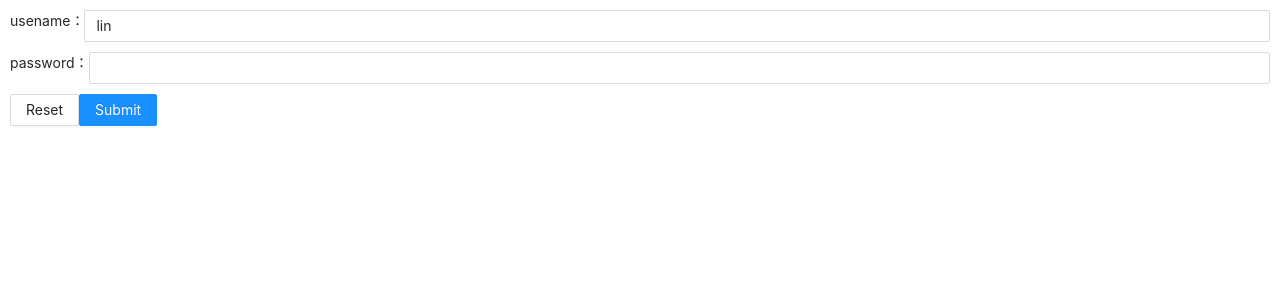
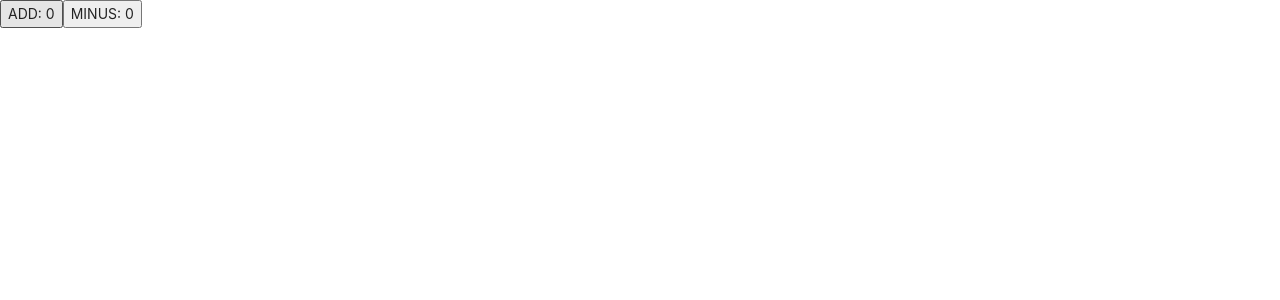
Before and after one commit to Issho-lin/react-study, a React (Create React App) app: page /redux in a window 1280 px wide. Shown: the top 300 px of the page. Built offline with nearby package versions, Linux system fonts and the light colour scheme; the HTML template or start-up script is replaced by a standard one.

Commit message:
init redux

```diff
--- a/package.json
+++ b/package.json
@@ -12,7 +12,9 @@
     "babel-plugin-import": "^1.13.3",
     "react": "^17.0.2",
     "react-dom": "^17.0.2",
+    "react-router-dom": "^5.2.1",
     "react-scripts": "4.0.3",
+    "redux": "^4.1.1",
     "web-vitals": "^1.0.1"
   },
   "scripts": {
--- a/src/App.css
+++ /dev/null
@@ -1 +0,0 @@
-@import '~antd/dist/antd.css';
--- a/src/App.js
+++ b/src/App.js
@@ -1,10 +1,14 @@
 import FormPage from '@/views/formPage'
-// import './App.css'
+import ReduxPage from '@/views/reduxPage';
+import { BrowserRouter, Route } from 'react-router-dom'
 
 function App() {
   return (
     <div className="App">
-      <FormPage/>
+      <BrowserRouter>
+        <Route path="/form" component={FormPage}/>
+        <Route path="/redux" component={ReduxPage}/>
+      </BrowserRouter>
     </div>
   );
 }
--- /dev/null
+++ b/src/store/index.js
@@ -0,0 +1,7 @@
+// import { createStore } from 'redux'
+import { createStore } from './myRedux'
+import reducer from './reducer'
+
+const store = createStore(reducer)
+
+export default store
--- /dev/null
+++ b/src/store/myRedux/createStore.js
@@ -0,0 +1,16 @@
+export default function createStore(reducer) {
+    let state = reducer(undefined, {type: 'xxxxxxx'})
+    let callbacks = []
+    return {
+        getState: () => {
+            return state
+        },
+        dispatch: (action) => {
+            state = reducer(state, action)
+            callbacks.forEach(cb => cb())
+        },
+        subscribe: (cb) => {
+            callbacks.push(cb)
+        }
+    }
+}
--- /dev/null
+++ b/src/store/myRedux/index.js
@@ -0,0 +1 @@
+export { default as createStore } from './createStore'
--- /dev/null
+++ b/src/store/reducer.js
@@ -0,0 +1,12 @@
+const countReducer = (state = 0, action) => {
+    switch (action.type) {
+        case 'ADD':
+            return state + 1
+        case 'MINUS':
+            return state - 1
+        default:
+            return state
+    }
+}
+
+export default countReducer
--- a/src/views/formPage.jsx
+++ b/src/views/formPage.jsx
@@ -1,7 +1,8 @@
 // import { Input, Button } from 'antd'
 // import { useCallback, useEffect } from 'react'
 // // import Form from '@/components/myForm'
-// import Form from '@/components/myRcForm'
+// // import Form from '@/components/myRcForm'
+// import Form from '@/components/RcFieldForm'
 
 // const FormPage = () => {
 //     const [form] = Form.useForm()
--- /dev/null
+++ b/src/views/reduxPage.jsx
@@ -0,0 +1,19 @@
+import React, { useEffect, useReducer } from 'react'
+import store from '@/store'
+
+const ReduxPage = () => {
+    const [, forceUpdate] = useReducer(x => x + 1, 0)
+    useEffect(() => {
+        console.log(store);
+        store.subscribe(() => {
+            forceUpdate()
+        })
+    }, [])
+    return (
+        <div>
+            <button onClick={() => store.dispatch({ type: 'ADD' })}>ADD: { store.getState() }</button>
+            <button onClick={() => store.dispatch({ type: 'MINUS' })}>MINUS: { store.getState() }</button>
+        </div>
+    )
+}
+export default ReduxPage
```
Also changed, not shown: 1 other file (tests, documents, lock files or other folders).
